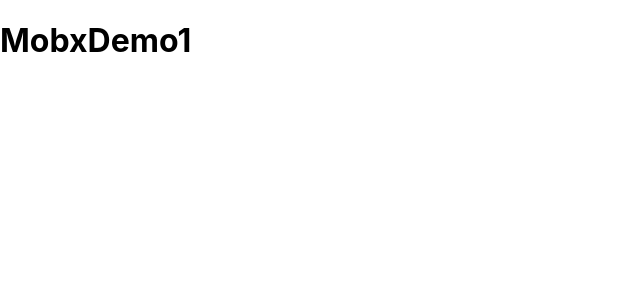
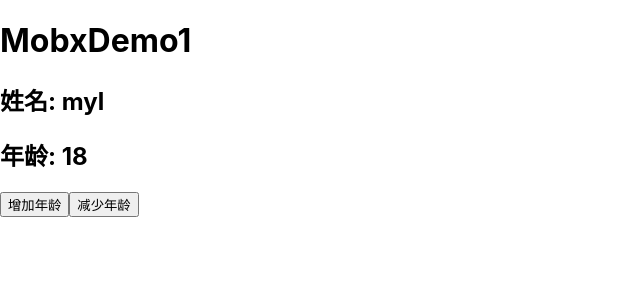
Before and after one commit to maoyln/mobx-leaning, a React (Create React App) app: page /mobxDemo1 in a window 1280 px wide. Shown: the top 300 px of the page, without its empty margins (0-640 px from the left). Built offline with nearby package versions, Linux system fonts and the light colour scheme.

Commit message:
mobx观察

```diff
--- a/src/pages/01MobxDemo/MobxDemo1.tsx
+++ b/src/pages/01MobxDemo/MobxDemo1.tsx
@@ -1,13 +1,15 @@
 import React from "react";
+import { makeAutoObservable } from 'mobx'
+import { observer } from "mobx-react";
 
 class User {
   // 状态（成员属性）
-  private name: string = 'myl';
-  private age: number = 18;
+  name: string = 'myl';
+  age: number = 18;
 
-  constructor(name: string, age: number) {
-    this.name = name;
-    this.age = age;
+  constructor() {
+    // 可观察的对象
+    makeAutoObservable(this);
   }
 
   // 动作方法
@@ -26,7 +28,24 @@ class User {
   }
 }
 
-const user = new User('myl', 18);
+// 得到一个可以被观察的示例对象
+const user: User = new User();
+
+interface MyComponentProps {
+  store: User;
+}
+
+// 创建一个有观察能力的组件
+const MyComponent: React.FC<MyComponentProps> = observer(({ store }) => {
+  return (
+    <>
+      <h2>姓名: {store.name}</h2>
+      <h2>年龄: {store.age}</h2>
+      <button onClick={() => store.increaseAge()}>增加年龄</button>
+      <button onClick={() => store.decrementAge()}>减少年龄</button>
+    </>
+  );
+});
 
 console.log(user);
 
@@ -34,6 +53,7 @@ const MobxDemo1: React.FC = () => {
   return (
     <div>
       <h1>MobxDemo1</h1>
+      <MyComponent store={user} />
     </div>
   );
 };
```
